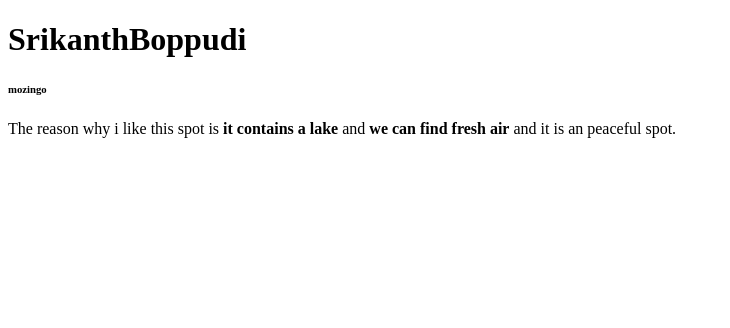
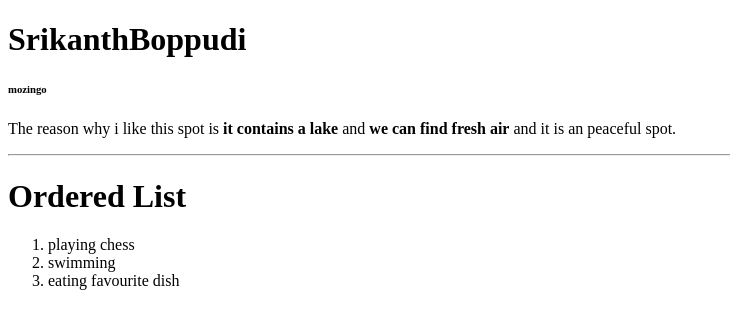
Before and after one commit to 44-563-WebApps-F23/44563-webapps-f23-assignment3-srikanthboppudi, a plain HTML site: page index.html in a window 1280 px wide. Shown: the whole page, without its empty margins (0-730 px from the left). Drawn offline with Linux system fonts and the light colour scheme.

Commit message:
commited

```diff
--- a/index.html
+++ b/index.html
@@ -11,5 +11,14 @@
             <b>it contains a lake</b> and <b>we can find fresh air</b>
             and it is an peaceful spot.
         </p>
+        <hr>
+        <h1>Ordered List</h1>
+        <p>
+            <ol type="1">
+                <li>playing chess</li>
+                <li>swimming</li>
+                <li>eating favourite dish</li>
+            </ol>
+        </p>
     </body>
 </html>
```
